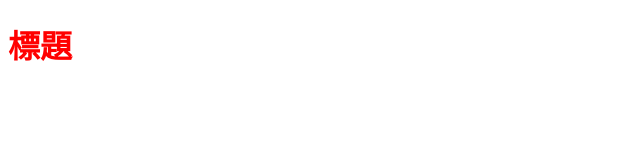
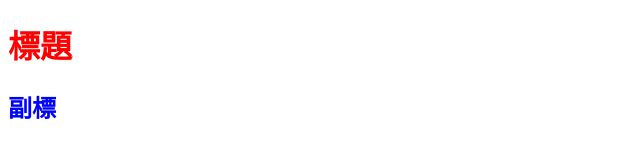
Before and after one commit to JaniceLin999/githubTest1003, a plain HTML site: page index.html in a window 1280 px wide. Shown: the whole page, without its empty margins (0-640 px from the left). Drawn offline with Linux system fonts and the light colour scheme.

Commit message:
新增h2

```diff
--- a/css/all.css
+++ b/css/all.css
@@ -4,3 +4,6 @@ body {
 h1 {
   color: red;
 }
+h2 {
+  color: blue;
+}
--- a/index.html
+++ b/index.html
@@ -8,5 +8,6 @@
   </head>
   <body>
     <h1>標題</h1>
+    <h2>副標</h2>
   </body>
 </html>
```
